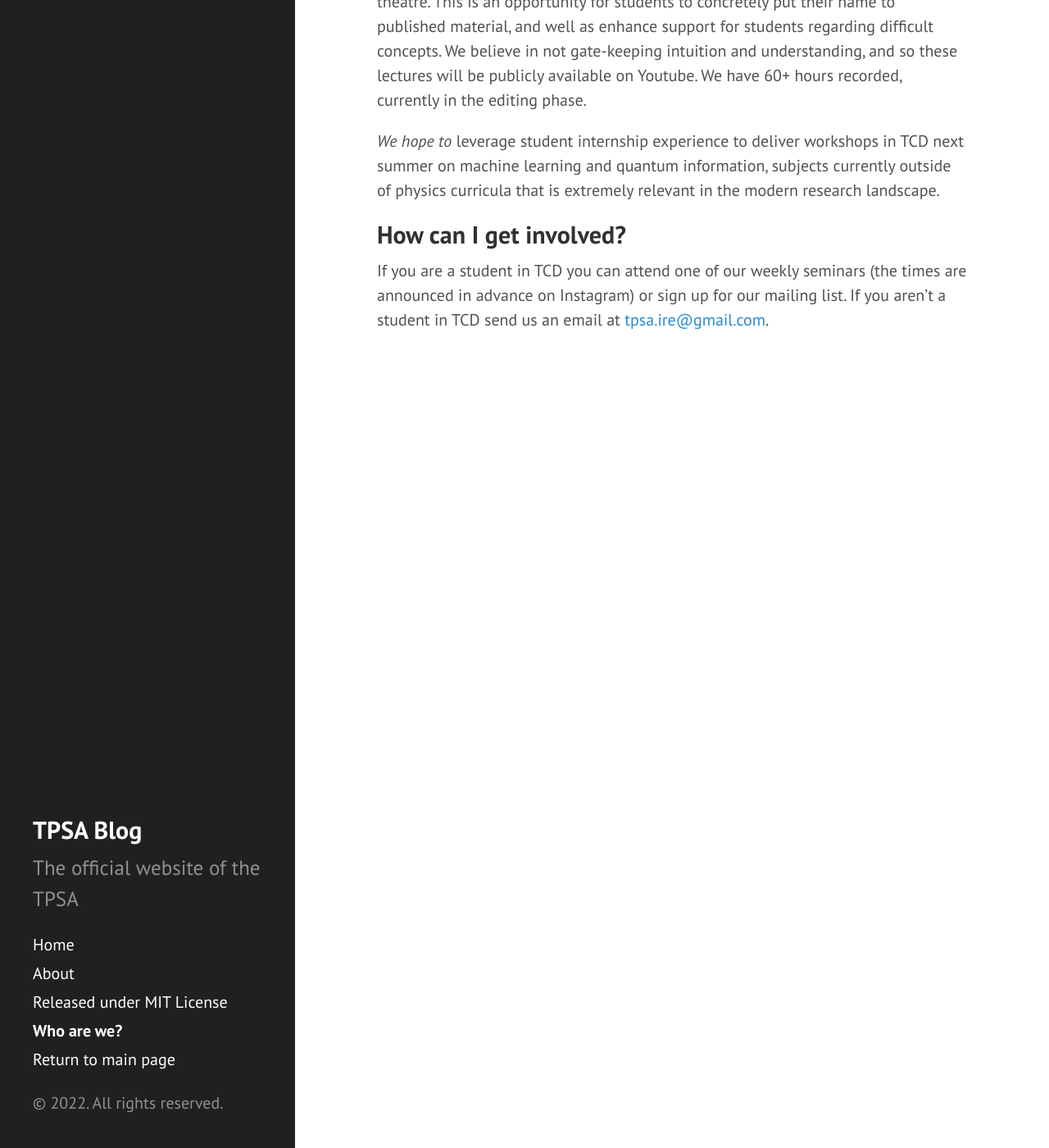
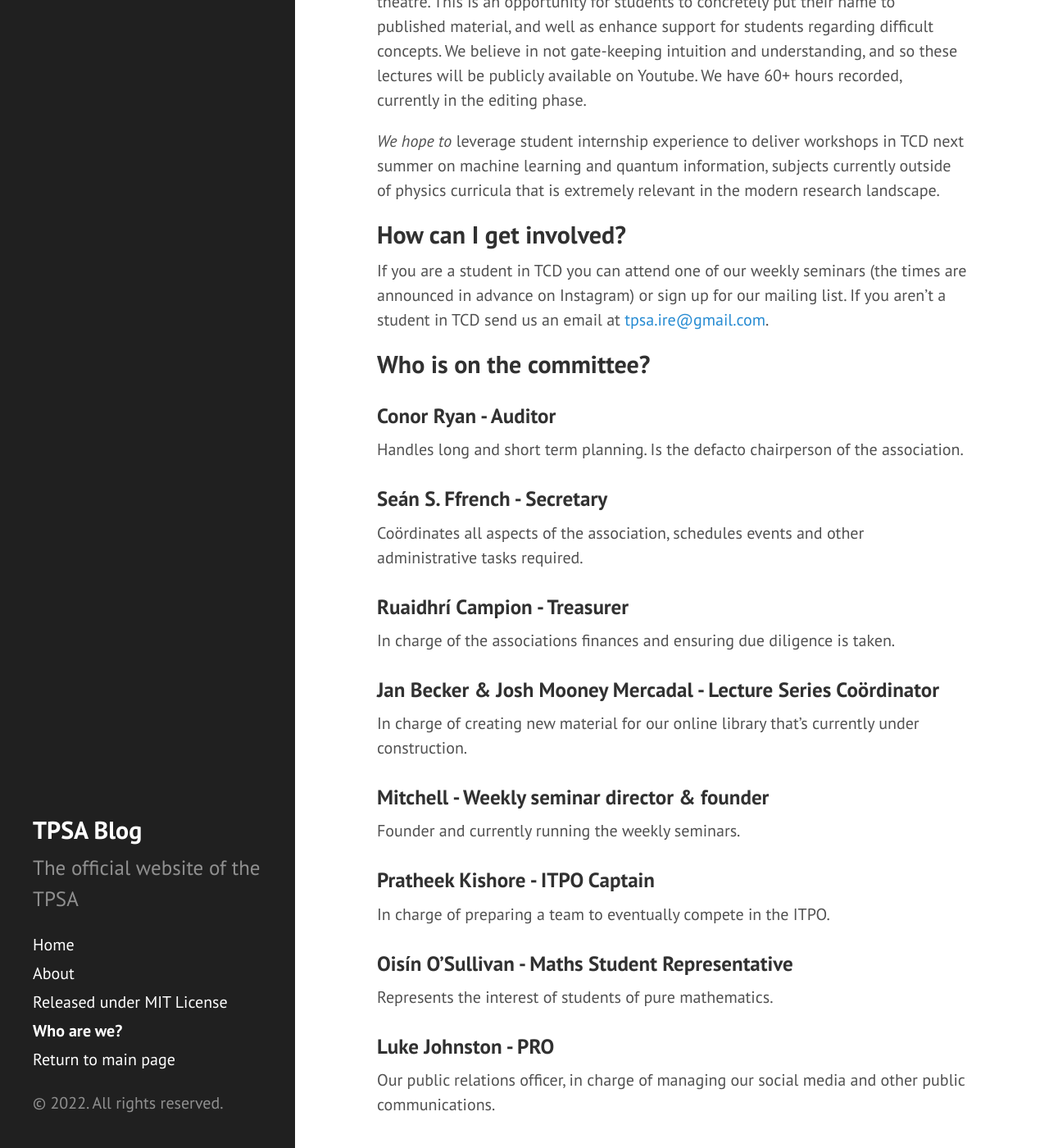
Before and after one commit to tpsa-ireland-zz/tpsa-ireland.github.io, a Jekyll site: the page built from index.md, in a window 1280 px wide and 1400 px high, scrolled down 958 px. Shown: the whole window at 82% size. Built offline with Jekyll 4.4.1, drawn with Linux system fonts in a browser that asks for light colours; our own code applies the rules of GitHub Pages for plain Markdown files.

Commit message:
Add committee list.

```diff
--- a/index.md
+++ b/index.md
@@ -19,3 +19,29 @@ Academic and career oriented interviews: We have interviewed graduates of Theore
 ## How can I get involved?
 
 If you are a student in TCD you can attend one of our weekly seminars (the times are announced in advance on Instagram) or sign up for our mailing list. If you aren't a student in TCD send us an email at [tpsa.ire@gmail.com](mailto:tpsa.ire@gmail.com).
+
+## Who is on the committee?
+
+### Conor Ryan - Auditor
+Handles long and short term planning. Is the defacto chairperson of the association.
+
+### Seán S. Ffrench - Secretary
+Coördinates all aspects of the association, schedules events and other administrative tasks required.
+
+### Ruaidhrí Campion - Treasurer
+In charge of the associations finances and ensuring due diligence is taken.
+
+### Jan Becker & Josh Mooney Mercadal - Lecture Series Coördinator
+In charge of creating new material for our online library that's currently under construction.
+
+### Mitchell - Weekly seminar director & founder
+Founder and currently running the weekly seminars.
+
+### Pratheek Kishore - ITPO Captain
+In charge of preparing a team to eventually compete in the ITPO.
+
+### Oisín O'Sullivan - Maths Student Representative
+Represents the interest of students of pure mathematics.
+
+### Luke Johnston - PRO
+Our public relations officer, in charge of managing our social media and other public communications.
```
